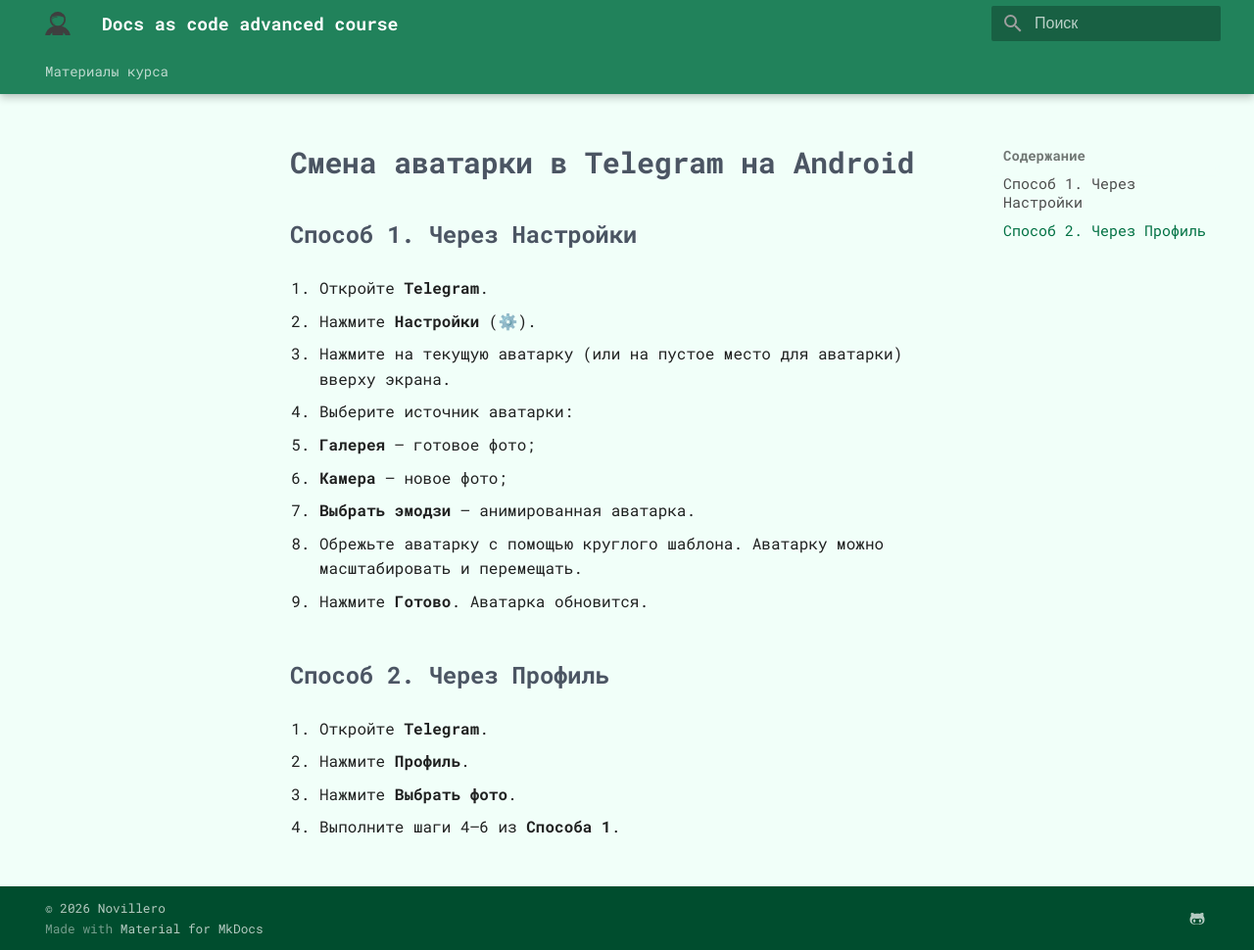
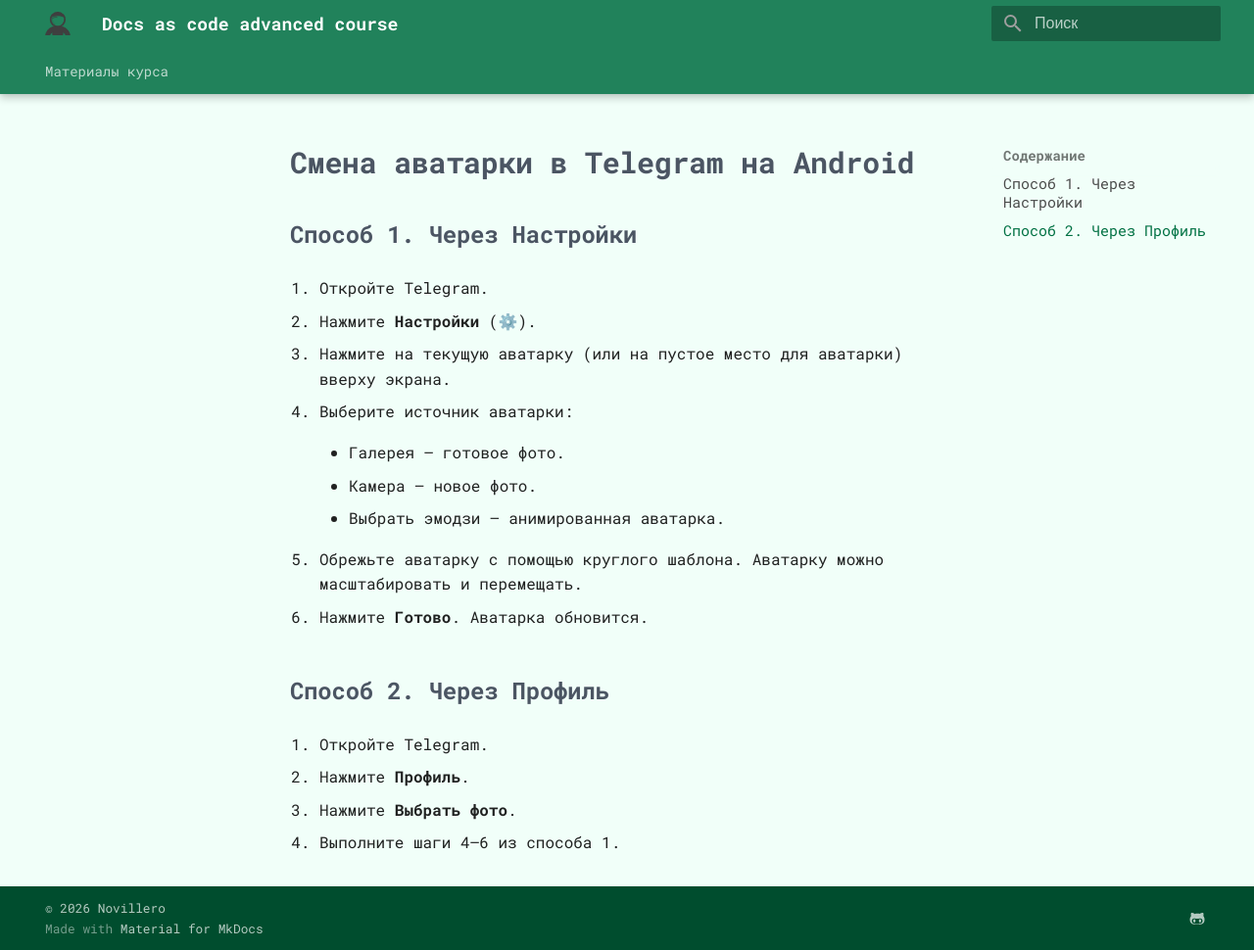
Before and after one commit to novillero/dac-adv-3, an MkDocs documentation site: the page built from docs/instructions/yulyashabel5-tech-instruction.md, in a window 1280 px wide and 970 px high. Shown: the whole window at 98% size. Built offline with MkDocs 1.6.1 and Material for MkDocs 9.7.7, drawn with Linux system fonts in a browser that asks for light colours; some web fonts are replaced.

```diff
--- a/docs/instructions/yulyashabel5-tech-instruction.md
+++ b/docs/instructions/yulyashabel5-tech-instruction.md
@@ -1,8 +1,8 @@
 # Смена аватарки в Telegram на Android
 
-## Способ 1. Через **Настройки**
+## Способ 1. Через Настройки
 
-1. Откройте **Telegram**.
+1. Откройте Telegram.
 
 2. Нажмите **Настройки** (⚙️).
 
@@ -10,20 +10,22 @@
 
 4. Выберите источник аватарки:
 
- - **Галерея** — готовое фото;
- - **Камера** — новое фото;
- - **Выбрать эмодзи** — анимированная аватарка.
+    * Галерея — готовое фото.
+
+    * Камера — новое фото.
+
+    * Выбрать эмодзи — анимированная аватарка.
 
 5. Обрежьте аватарку с помощью круглого шаблона. Аватарку можно масштабировать и перемещать.
 
 6. Нажмите **Готово**. Аватарка обновится.
 
-## Способ 2. Через **Профиль**
+## Способ 2. Через Профиль
 
-1. Откройте **Telegram**.
+1. Откройте Telegram.
 
 2. Нажмите **Профиль**.
 
 3. Нажмите **Выбрать фото**.
 
-4. Выполните шаги 4–6 из **Способа 1**.
+4. Выполните шаги 4–6 из способа 1.
```
